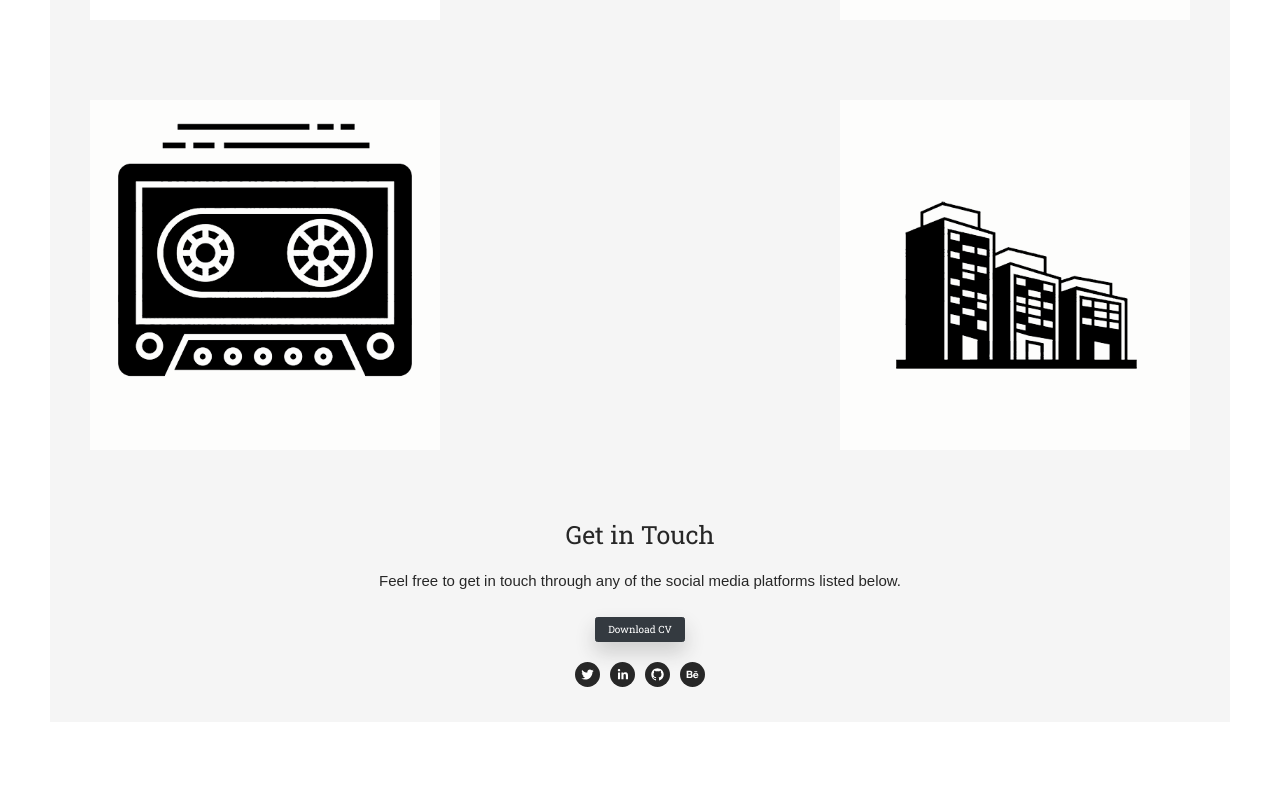
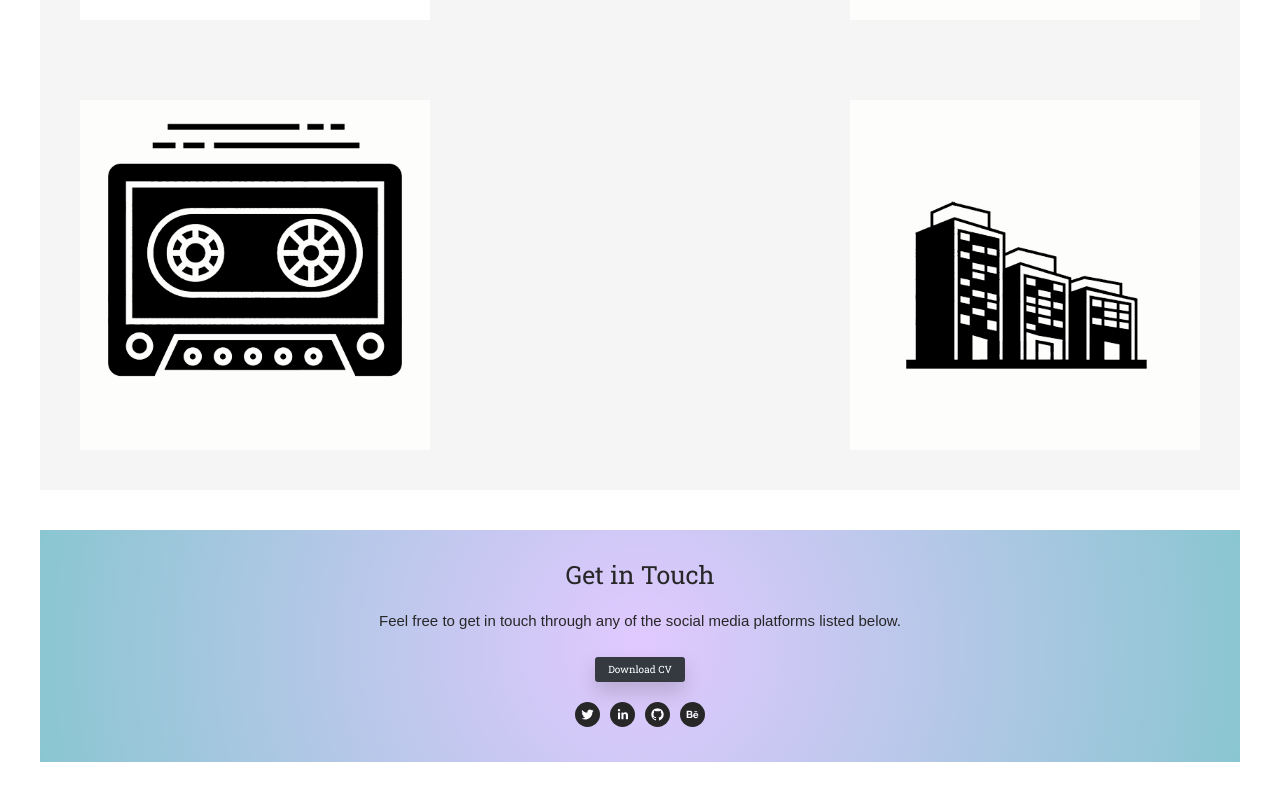
Before and after one commit to JasmineAmberPatel/portfolio, a React (Create React App) app: page / in a window 1280 px wide. Shown: the part 1318-2118 px from the top of the page. Before the commit the page ends 2080 px from the top, so only its background shows below. Built offline with nearby package versions, Linux system fonts and the light colour scheme.

Commit message:
changed footer

```diff
--- a/src/styles/main.scss
+++ b/src/styles/main.scss
@@ -45,8 +45,8 @@
 }
 
 .app {
-  margin-right: 5em;
-  margin-left: 5em;
+  margin-right: 4em;
+  margin-left: 4em;
 }
 
 .btn {
--- a/src/styles/social.scss
+++ b/src/styles/social.scss
@@ -8,7 +8,9 @@
     align-items: center;
     padding: 3rem;
     margin-bottom: 4rem;
-    background-color: $colorGrey;
+    margin-top: 4rem;
+    background: rgb(225,201,255);
+    background: radial-gradient(circle, rgba(225,201,255,1) 0%, rgba(138,198,209,1) 100%);
 }
 
 .social-icons {
```
